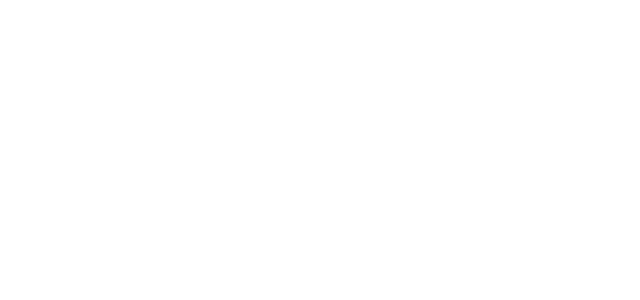
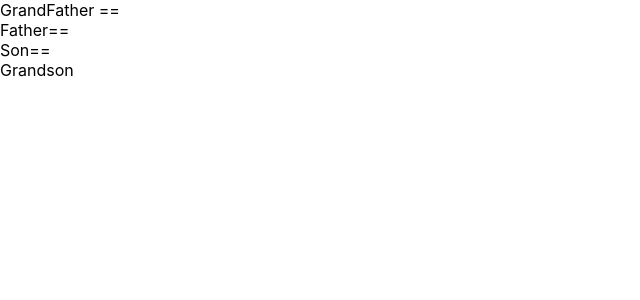
Before and after one commit to NibrasM/React-Exercises, a React (Create React App) app in the folder all-exercises/: page / in a window 1280 px wide. Shown: the top 300 px of the page, without its empty margins (0-640 px from the left). Built offline with nearby package versions, Linux system fonts and the light colour scheme.

Commit message:
ex-19.1 started

```diff
--- a/all-exercises/src/App.js
+++ b/all-exercises/src/App.js
@@ -1,8 +1,18 @@
-import logo from "./logo.svg";
 import "./App.css";
+import { createContext } from "react";
+import Grandfather from "./components/Grandfather";
+
+export const ColorContext = createContext();
+const color = "red";
 
 function App() {
-  return <div></div>;
+  return (
+    <div>
+      <ColorContext.Provider value={color}>
+        <Grandfather />
+      </ColorContext.Provider>
+    </div>
+  );
 }
 
 export default App;
--- /dev/null
+++ b/all-exercises/src/components/Father.jsx
@@ -0,0 +1,11 @@
+import React from "react";
+import Son from "./Son";
+function Father() {
+  return (
+    <div>
+      Father== <Son />
+    </div>
+  );
+}
+
+export default Father;
--- /dev/null
+++ b/all-exercises/src/components/Grandfather.jsx
@@ -0,0 +1,11 @@
+import React from "react";
+import Father from "./Father";
+function Grandfather() {
+  return (
+    <div>
+      GrandFather == <Father />
+    </div>
+  );
+}
+
+export default Grandfather;
--- /dev/null
+++ b/all-exercises/src/components/Grandson.jsx
@@ -0,0 +1,7 @@
+import React from "react";
+
+function Grandson() {
+  return <div>Grandson</div>;
+}
+
+export default Grandson;
--- /dev/null
+++ b/all-exercises/src/components/Son.jsx
@@ -0,0 +1,11 @@
+import React from "react";
+import Grandson from "./Grandson";
+function Son() {
+  return (
+    <div>
+      Son== <Grandson />
+    </div>
+  );
+}
+
+export default Son;
```
